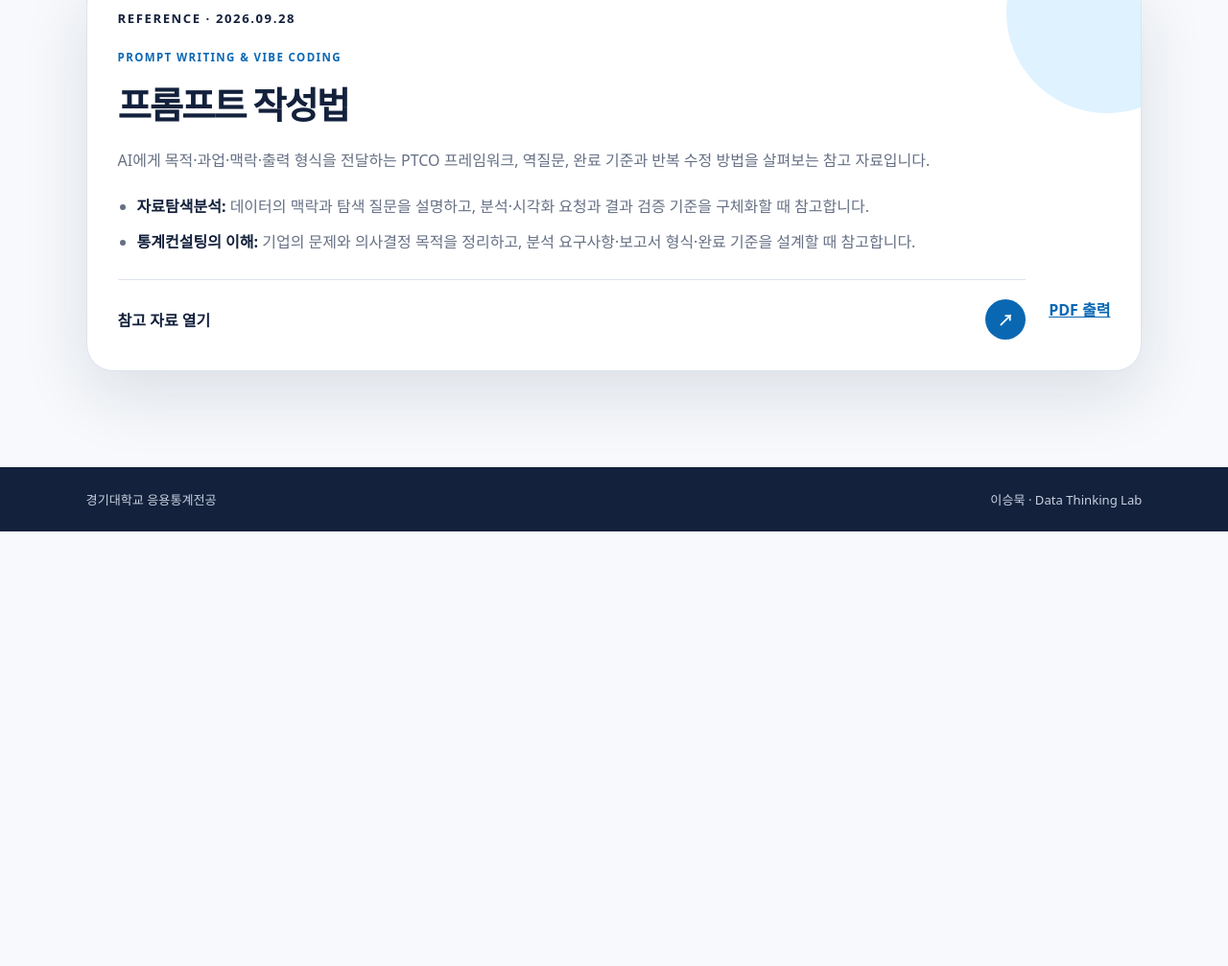
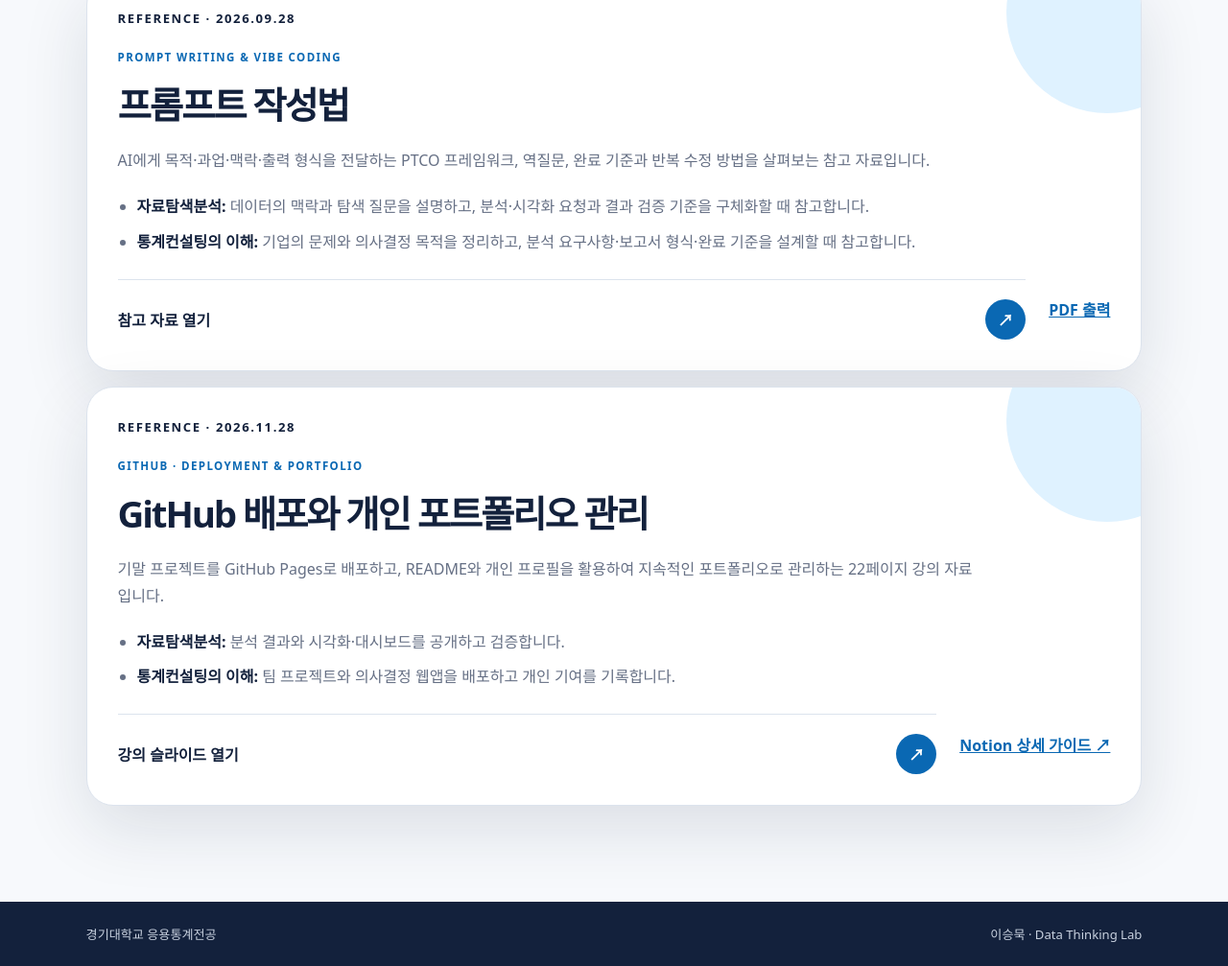
Before and after one commit to datathinkinglab/kyonggi-courses-2026, a plain HTML site: page portal/dist/index.html in a window 1280 px wide. Shown: the part 1459-2466 px from the top of the page at 96% size. Before the commit the page ends 2013 px from the top, so only its background shows below. Drawn offline with Linux system fonts and the light colour scheme.

Commit message:
Link GitHub portfolio lecture in shared course resources

```diff
--- a/portal/dist/index.html
+++ b/portal/dist/index.html
@@ -80,6 +80,22 @@
           <a href="https://datathinkinglab.github.io/kyonggi-courses-2026/%ED%94%84%EB%A1%AC%ED%94%84%ED%8A%B8%EC%9E%91%EC%84%B1%EB%B2%95_26_0928.html?print=1" target="_blank" rel="noopener">PDF 출력</a>
         </div>
       </article>
+      <article class="course-card reference-card" style="margin-top:1rem">
+        <div class="card-number">REFERENCE · 2026.11.28</div>
+        <div>
+          <p class="course-tag">GITHUB · DEPLOYMENT &amp; PORTFOLIO</p>
+          <h3>GitHub 배포와 개인 포트폴리오 관리</h3>
+          <p>기말 프로젝트를 GitHub Pages로 배포하고, README와 개인 프로필을 활용하여 지속적인 포트폴리오로 관리하는 22페이지 강의 자료입니다.</p>
+          <ul class="reference-usage">
+            <li><strong>자료탐색분석:</strong> 분석 결과와 시각화·대시보드를 공개하고 검증합니다.</li>
+            <li><strong>통계컨설팅의 이해:</strong> 팀 프로젝트와 의사결정 웹앱을 배포하고 개인 기여를 기록합니다.</li>
+          </ul>
+        </div>
+        <div class="reference-actions">
+          <a href="https://datathinkinglab.github.io/kyonggi-courses-2026/github_portfolio_lecture.html" class="course-link" target="_blank" rel="noopener">강의 슬라이드 열기 <span aria-hidden="true">↗</span></a>
+          <a href="https://app.notion.com/p/42696f1add7681f0b8a3fbc84fa0d888" target="_blank" rel="noopener">Notion 상세 가이드 ↗</a>
+        </div>
+      </article>
     </section>
   </main>
 
```
